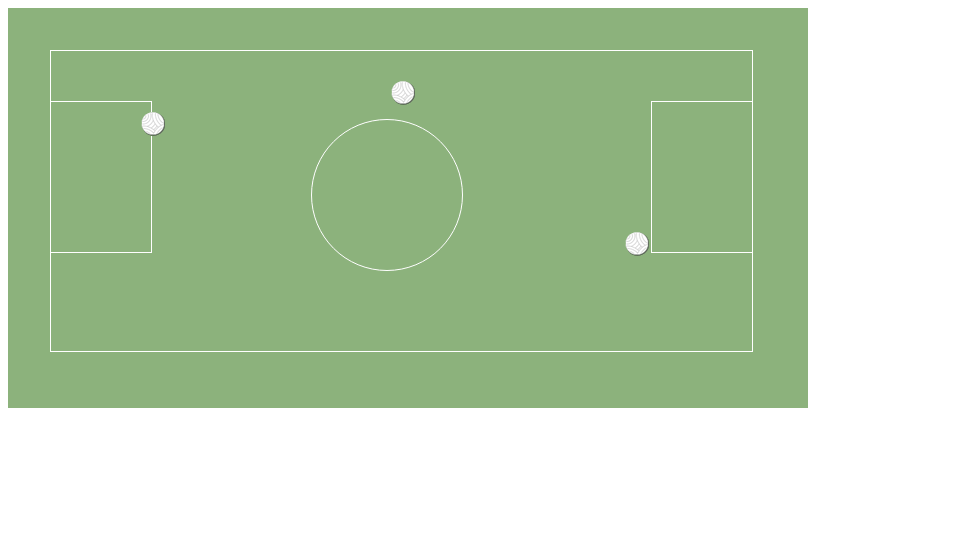
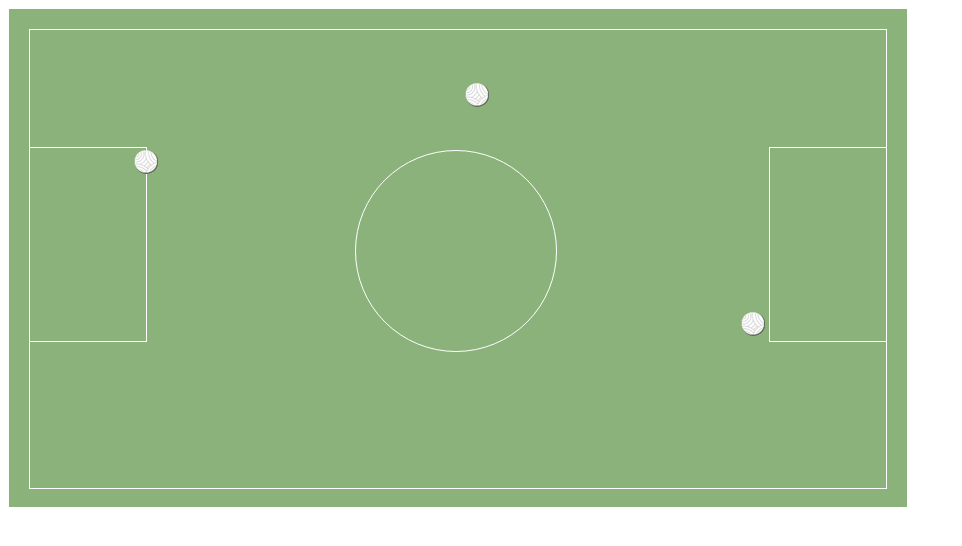
Before and after one commit to helendqg/la-cancha, a plain HTML site: page Problema/index.html in a window 1280 px wide. Shown: the whole page, without its empty margins (0-962 px from the left). Drawn offline with Linux system fonts and the light colour scheme.

Commit message:
solucion

```diff
--- a/Problema/css/main.css
+++ b/Problema/css/main.css
@@ -1,56 +1,59 @@
-div{
-	background-color:#8cb27c;
+.cesped {
+	width: 900px;
+	height: 500px;
+	background-color: #8CB27C;
+	position: relative;
+	border: 1px solid white;
+	padding: 20px;
+	box-sizing: border-box;
 }
-.padre{
-	width:800px;
-	height:400px;
+
+.cancha {
+	border: 1px solid white;
+	height: 100%;
+	position: relative;
 }
-.hijo{
-	border:1px white solid;
-	width:701px;
-	height:300px;
-	position:absolute;
-	top:50px;
-	left:50px;
+
+.arco {
+  border: 1px solid white;
+  width: 116px;
+  height: 193px;
+  top: 117px;
 }
-.nietoDerecho{
-	border:1px white solid;
-	width:100px;
-	height:150px;
-	position:relative;
-	top:50px;
-	left:-1px;
+
+.left {
+	position: relative;
+	left: -1px;
 }
-.nietoIzquierdo{
-	border:1px white solid;
-	width:100px;
-	height:150px;
-	position:absolute;
-	top:50px;
-	left:600px;
+
+.right {
+	position: absolute;
+	right: -1px;
 }
-.visnieto{
-	border:1px white solid;
- 	border-radius:50%;
- 	width:150px;
- 	height:150px;
- 	position:absolute;
- 	top:68px;
-	left:260px;
 
+.circulo {
+	border: 1px solid white;
+	border-radius: 100%;
+	width: 200px;
+	height: 200px;
+	position: absolute;
+  left: 38%;
+  top: 120px;
 }
-.pelotaMayor{
-	position:absolute;
-	top:30px;
-	left:340px;
+
+.bola1 {
+  position: absolute;
+  top: 53px;
+  left: 435px;
 }
-.pelotaMediana{
-	position:absolute;
-	top:10px;
-	left:90px;
+.bola2 {
+  position: absolute;
+  top: 120px;
+  left: 104px;
 }
-.pelotaChica{
-	position:absolute;
-	top:130px;
-	right:103px;
+
+.bola3 {
+  position: absolute;
+  top: 282px;
+  left: 711px;
 }
--- a/Problema/index.html
+++ b/Problema/index.html
@@ -1,18 +1,20 @@
 <!DOCTYPE html>
 <html>
 	<head>
-		<meta charset="utf-8">
-		<link rel="stylesheet" href="css/main.css"/>
+		<meta charset="UTF-8"/>
 		<title>La cancha</title>
+		<link rel="stylesheet" href="css/main.css">
 	</head>
 	<body>
-		<div class="padre">
-			<div class="hijo"><img class="pelotaMayor" src="img/bola.png"/>
-				<div class="nietoDerecho"><img class="pelotaMediana" src="img/bola.png"/></div>
-				<div class="visnieto"></div>
-				<div class="nietoIzquierdo"><img class="pelotaChica" src="img/bola.png"/></div>
+		<div class="cesped">
+			<div class="cancha">
+				<div class="arco left"></div>
+				<div class="circulo"></div>
+				<div class="arco right"></div>
+				<img src="img/bola.png" alt="Bola 1" class="bola1">
+				<img src="img/bola.png" alt="Bola 2" class="bola2">
+				<img src="img/bola.png" alt="Bola 3" class="bola3">
 			</div>
-
 		</div>
 	</body>
 </html>
```
